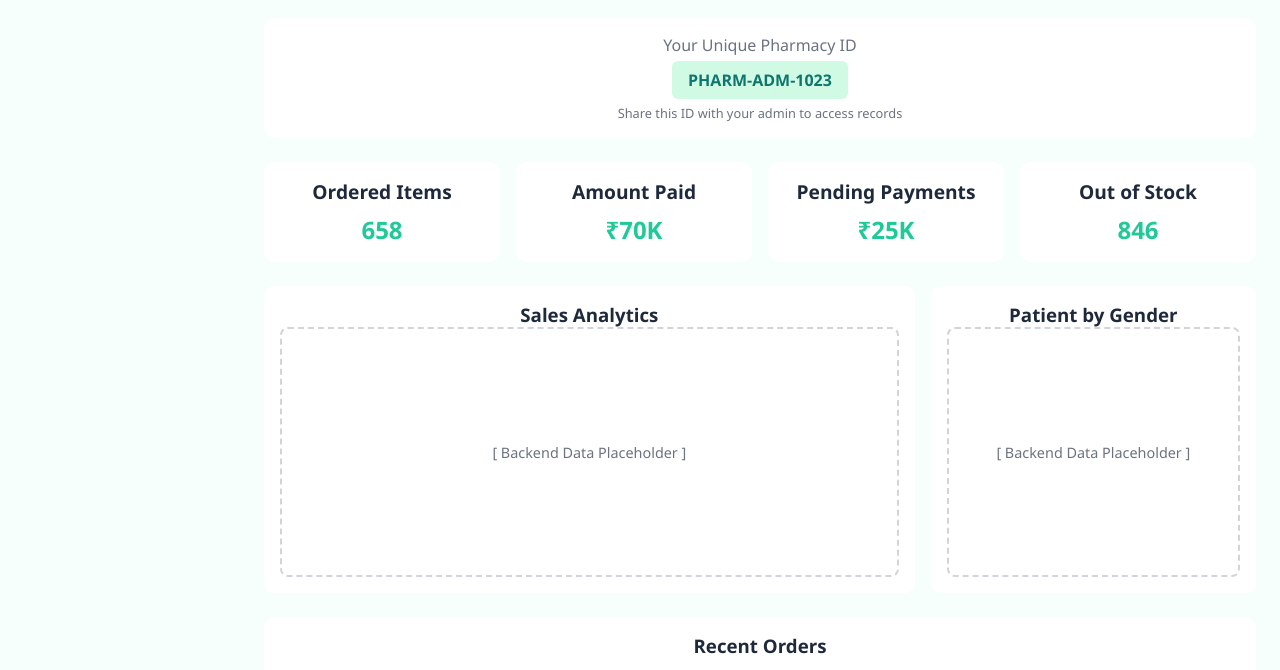
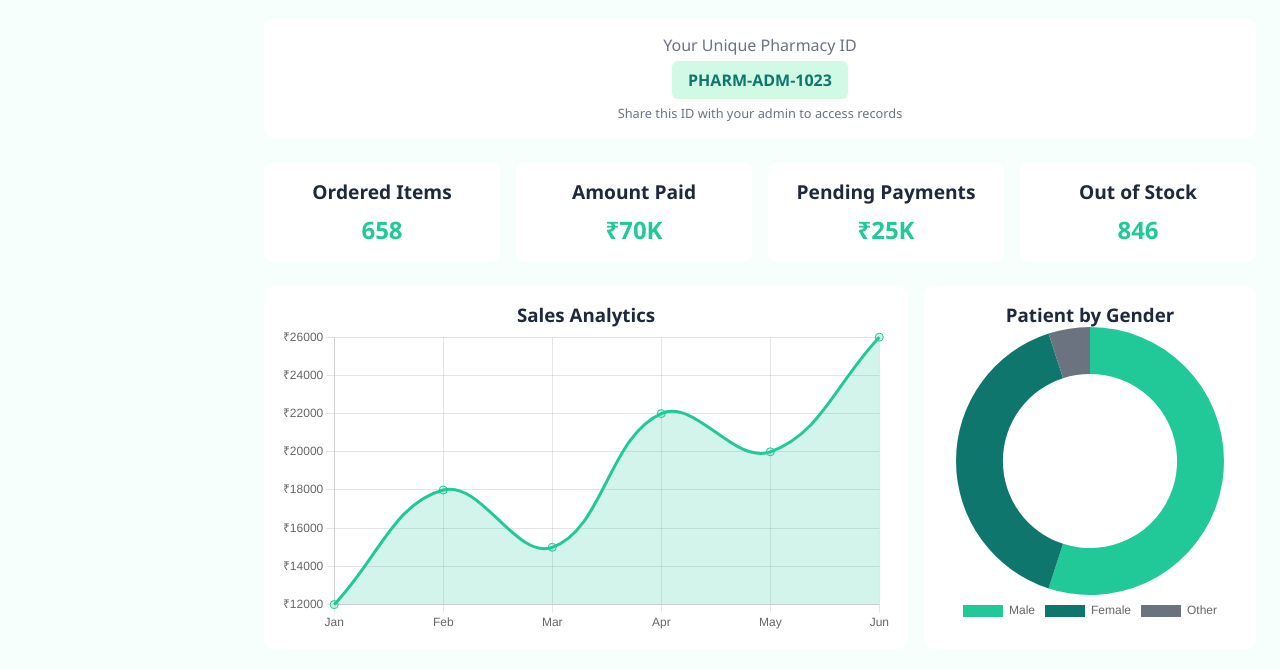
Before and after one commit to saavi122/SIHhackathon, a plain HTML site: page pharmacy.html in a window 1280 px wide. Shown: the part 66-736 px from the top of the page. Drawn offline with nearby package versions, Linux system fonts and the light colour scheme.

Commit message:
Update pharmacy.html
Signed-off-by: saavi122 <kotadiasaavi@gmail.com>

```diff
--- a/pharmacy.html
+++ b/pharmacy.html
@@ -167,7 +167,7 @@
         </div>
 
         <!-- Charts (Backend Placeholder) -->
-        <div class="grid-2">
+        <!-- <div class="grid-2">
             <div class="chart-box">
                 <h3>Sales Analytics</h3>
                 <div class="chart-placeholder">[ Backend Data Placeholder ]</div>
@@ -176,7 +176,20 @@
                 <h3>Patient by Gender</h3>
                 <div class="chart-placeholder">[ Backend Data Placeholder ]</div>
             </div>
+        </div> -->
+
+        <div class="grid-2">
+    <div class="chart-box">
+        <h3>Sales Analytics</h3>
+        <canvas id="salesChart"></canvas>
     </div>
+
+    <div class="analytics">
+        <h3>Patient by Gender</h3>
+        <canvas id="genderChart"></canvas>
+    </div>
+</div>
+
 
         <!-- Orders -->
         <div class="orders">
@@ -249,57 +262,67 @@
         }
     });
 
+    /* =======================
+   SALES ANALYTICS CHART
+   ======================= */
+const salesCtx = document.getElementById('salesChart');
 
-    /* ============================
-       DEMO BACKEND DATA (TEMP)
-       ============================ */
-
-    // Sales Analytics (Monthly)
-    const salesData = {
-        labels: ["Jan", "Feb", "Mar", "Apr", "May", "Jun"],
+new Chart(salesCtx, {
+    type: 'line',
+    data: {
+        labels: ['Jan', 'Feb', 'Mar', 'Apr', 'May', 'Jun'],
         datasets: [{
-            label: "Sales (₹)",
-            data: [12000, 19000, 14000, 22000, 18000, 26000],
-            backgroundColor: "rgba(32, 201, 151, 0.2)",
-            borderColor: "#20c997",
-            borderWidth: 2,
+            label: 'Monthly Sales (₹)',
+            data: [12000, 18000, 15000, 22000, 20000, 26000],
+            borderColor: '#20c997',
+            backgroundColor: 'rgba(32, 201, 151, 0.2)',
+            fill: true,
             tension: 0.4,
-            fill: true
+            pointRadius: 4
         }]
-    };
-
-    new Chart(document.getElementById("salesChart"), {
-        type: "line",
-        data: salesData,
+    },
     options: {
         responsive: true,
         plugins: {
             legend: { display: false }
+        },
+        scales: {
+            y: {
+                ticks: {
+                    callback: value => '₹' + value
+                }
+            }
         }
     }
 });
 
-    // Patient by Gender
-    const genderData = {
-        labels: ["Male", "Female", "Other"],
+/* =======================
+   PATIENT BY GENDER CHART
+   ======================= */
+const genderCtx = document.getElementById('genderChart');
+
+new Chart(genderCtx, {
+    type: 'doughnut',
+    data: {
+        labels: ['Male', 'Female', 'Other'],
         datasets: [{
             data: [55, 40, 5],
-            backgroundColor: ["#20c997", "#0f766e", "#6b7280"]
+            backgroundColor: ['#20c997', '#0f766e', '#6b7280'],
+            borderWidth: 0
         }]
-    };
-
-    new Chart(document.getElementById("genderChart"), {
-        type: "doughnut",
-        data: genderData,
+    },
     options: {
         responsive: true,
         plugins: {
             legend: {
-                    position: "bottom"
+                position: 'bottom'
             }
-            }
+        },
+        cutout: '65%'
     }
 });
+
+
 </script>
 
 </body>
```
Lines whose indentation alone changed are shown as unchanged.
